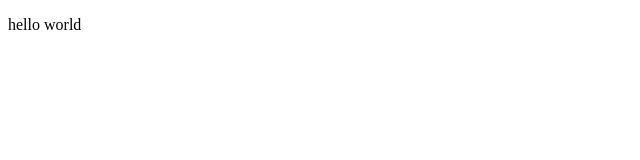
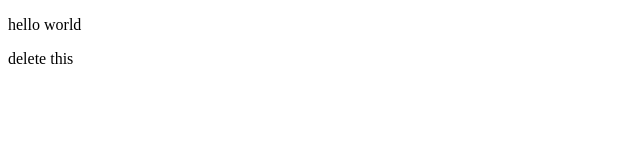
Before and after one commit to 1XTream1/test_repo, a plain HTML site: page index.html in a window 1280 px wide. Shown: the full height of the page, 0-640 px from the left. Drawn offline with Linux system fonts and the light colour scheme.

Commit message:
delete this

```diff
--- a/index.html
+++ b/index.html
@@ -7,5 +7,6 @@
 </head>
 <body>
 	<p>hello world</p>
+	<p>delete this</p>
 </body>
 </html>
```
